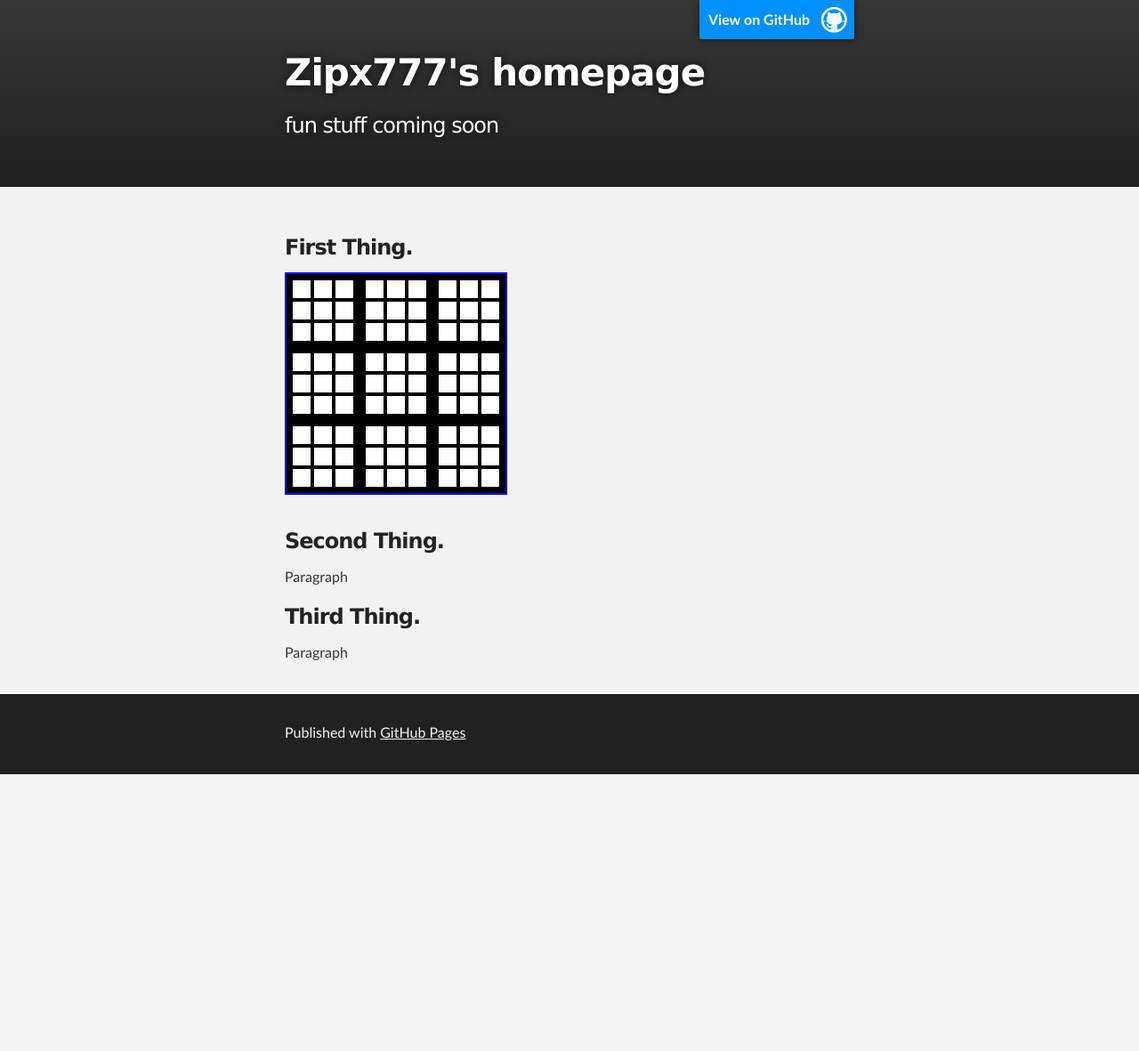
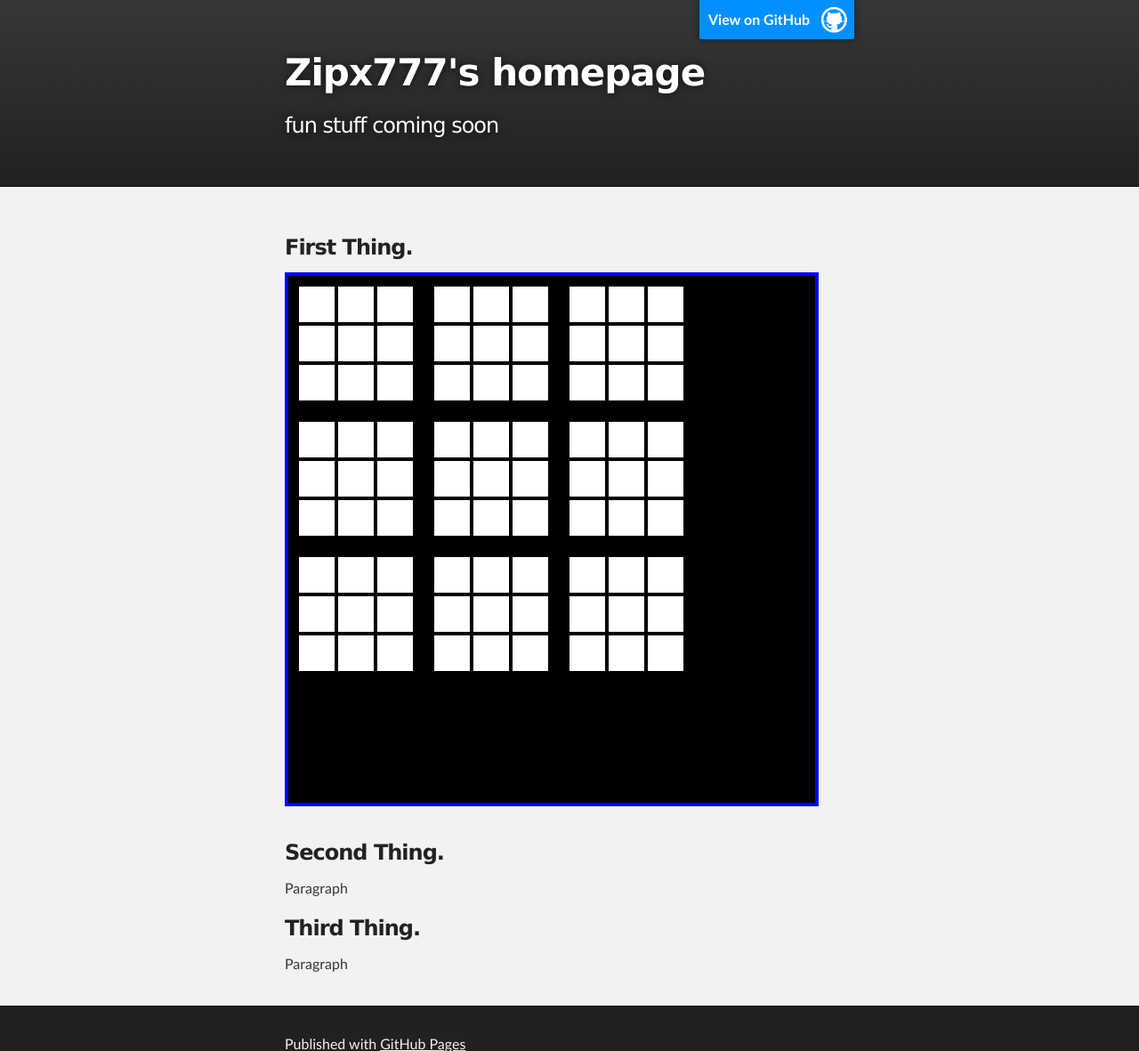
Before and after one commit to Zipx777/Zipx777.github.io, a PHP site: page / in a window 1280 px wide. Shown: the top 1181 px of the page at 89% size. Before the commit the page ends 870 px from the top, so only its background shows below. Run offline with PHP 8.4, Linux system fonts and the light colour scheme; some libraries are stand-ins or nearby versions.

Commit message:
testing bigger sized board

```diff
--- a/stylesheets/stylesheet.css
+++ b/stylesheets/stylesheet.css
@@ -425,26 +425,26 @@ Small Device Styles
 }
 
 .board {
-  width: 246px;
-  height: 246px;
+  width: 592px;
+  height: 592px;
   background-color: black;
-  border: 2px solid blue;
+  border: 4px solid blue;
 }
 
 .tictactoesquare {
   float: left;
-  border: 5px solid black;
+  border: 10px solid black;
 }
 
 .tile {
-  width: 20px;
-  height: 20px; /*don't forget to change line-height lower down to match this*/
+  width: 40px;
+  height: 40px; /*don't forget to change line-height lower down to match this*/
   float: left;
   background-color: white;
   border: 2px solid black;
 
   text-align: center;
-  line-height: 20px; /*needs to change if the height of this class ever changes*/
+  line-height: 40px; /*needs to change if the height of this class ever changes*/
 
   /* should work but doesn't seem to
   display: table-cell;
```
